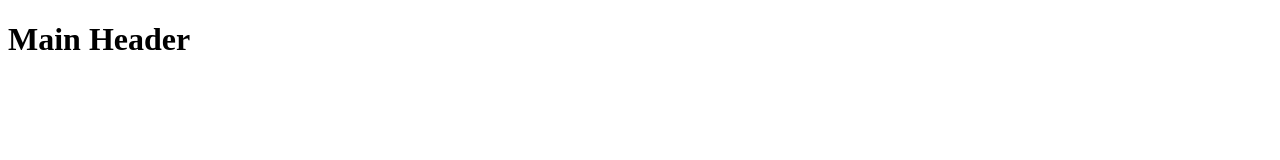
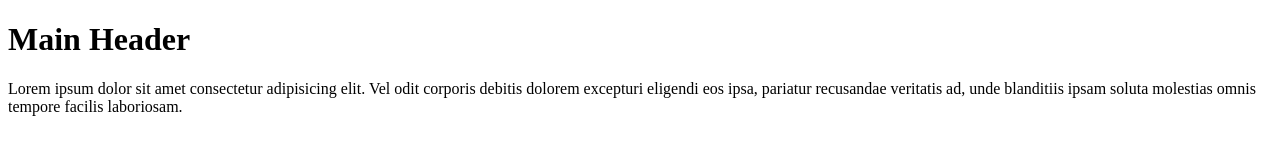
Before and after one commit to marekder/demo-repo, a plain HTML site: page index.html in a window 1280 px wide. Drawn offline with Linux system fonts and the light colour scheme.

Commit message:
added paragraph

```diff
--- a/index.html
+++ b/index.html
@@ -11,6 +11,10 @@
 <body>
     <h1>Main Header</h1>
 
+    <p>Lorem ipsum dolor sit amet consectetur adipisicing elit. Vel odit corporis debitis dolorem excepturi eligendi eos
+        ipsa, pariatur recusandae veritatis ad, unde blanditiis ipsam soluta molestias omnis tempore facilis laboriosam.
+    </p>
+
 </body>
 
 </html>
```
